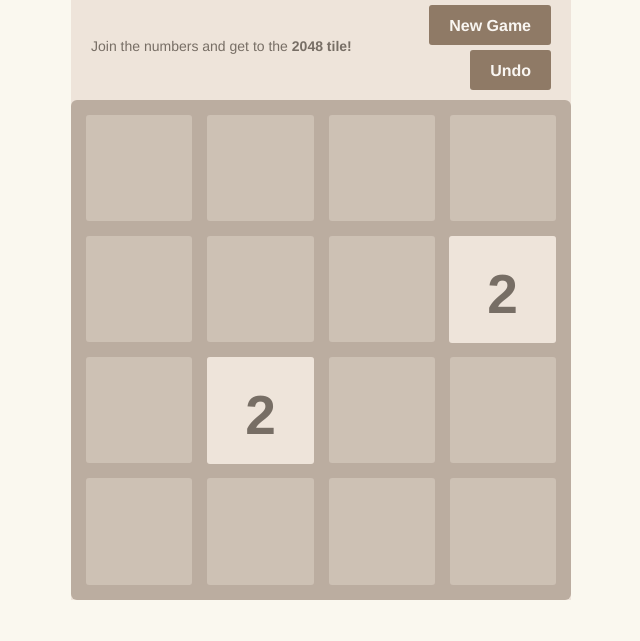
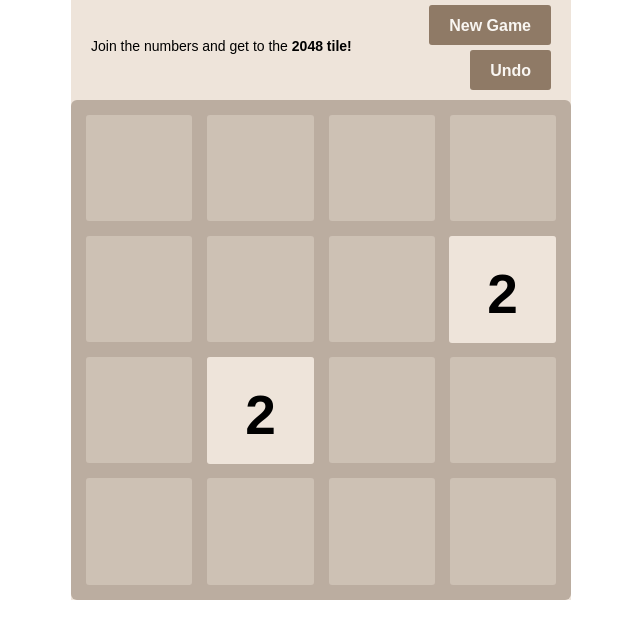
Before and after one commit to saharsanaei/2048, a plain HTML site: page game.html in a window 1280 px wide. Shown: the part 159-800 px from the top of the page, without its empty margins (319-959 px from the left). Drawn offline with Linux system fonts and the light colour scheme; no server answers.

Commit message:
Update main.css

```diff
--- a/style/main.css
+++ b/style/main.css
@@ -1,14 +1,12 @@
-html, body {
-  margin: 0;
-  padding: 0;
-  background: #faf8ef;
-  color: #776e65;
-  font-family: "Clear Sans", "Helvetica Neue", Arial, sans-serif;
-  font-size: 18px;
-  display: flex;
-  justify-content: center;
-  align-items: center;
-  height: 100vh; }
+body {
+    margin: 0;
+    padding: 0;
+    font-family: Arial, sans-serif;
+    display: flex;
+    justify-content: center;
+    align-items: center;
+    height: 100vh;
+}
 
 .heading:after {
   content: "";
```
